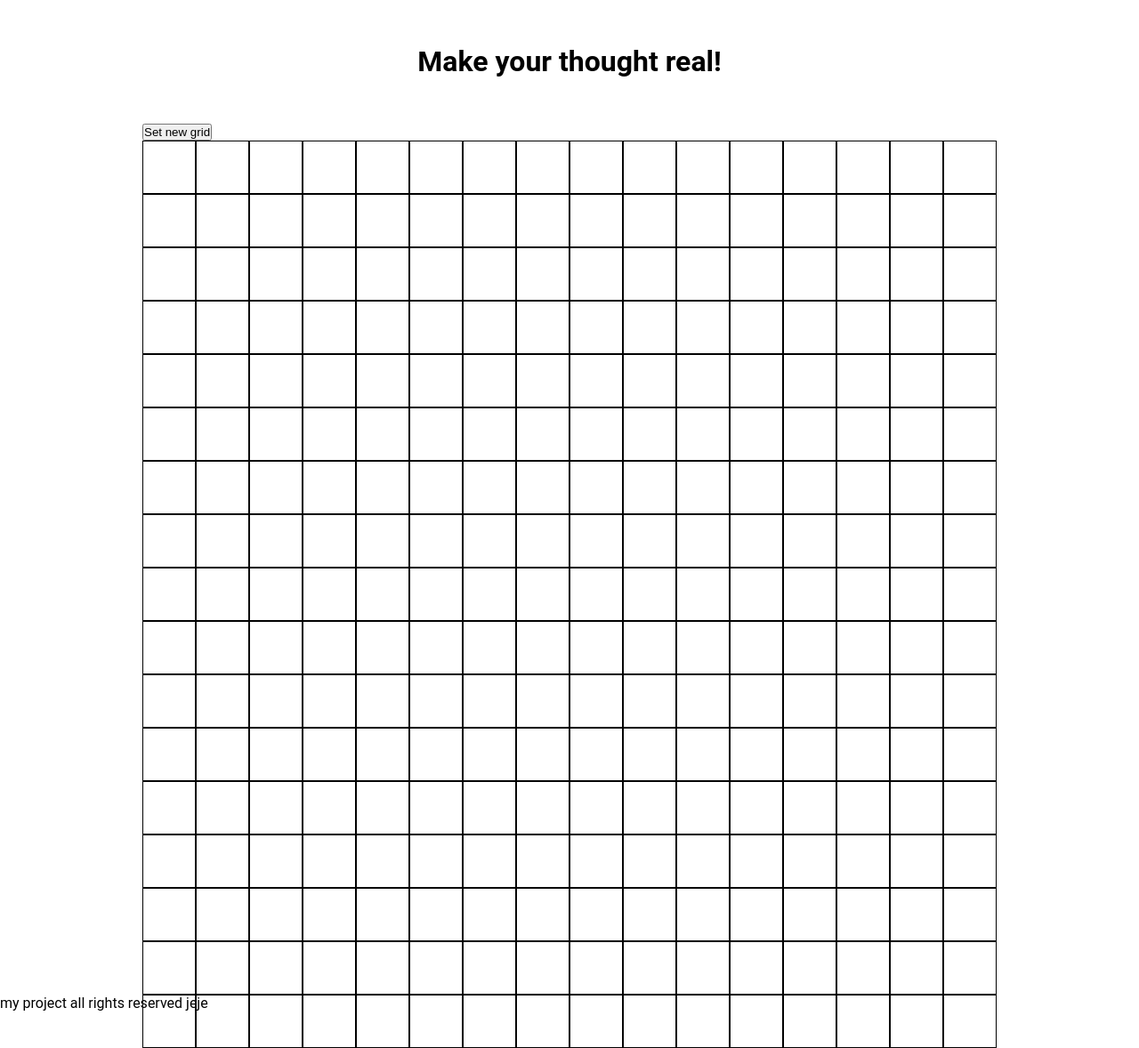
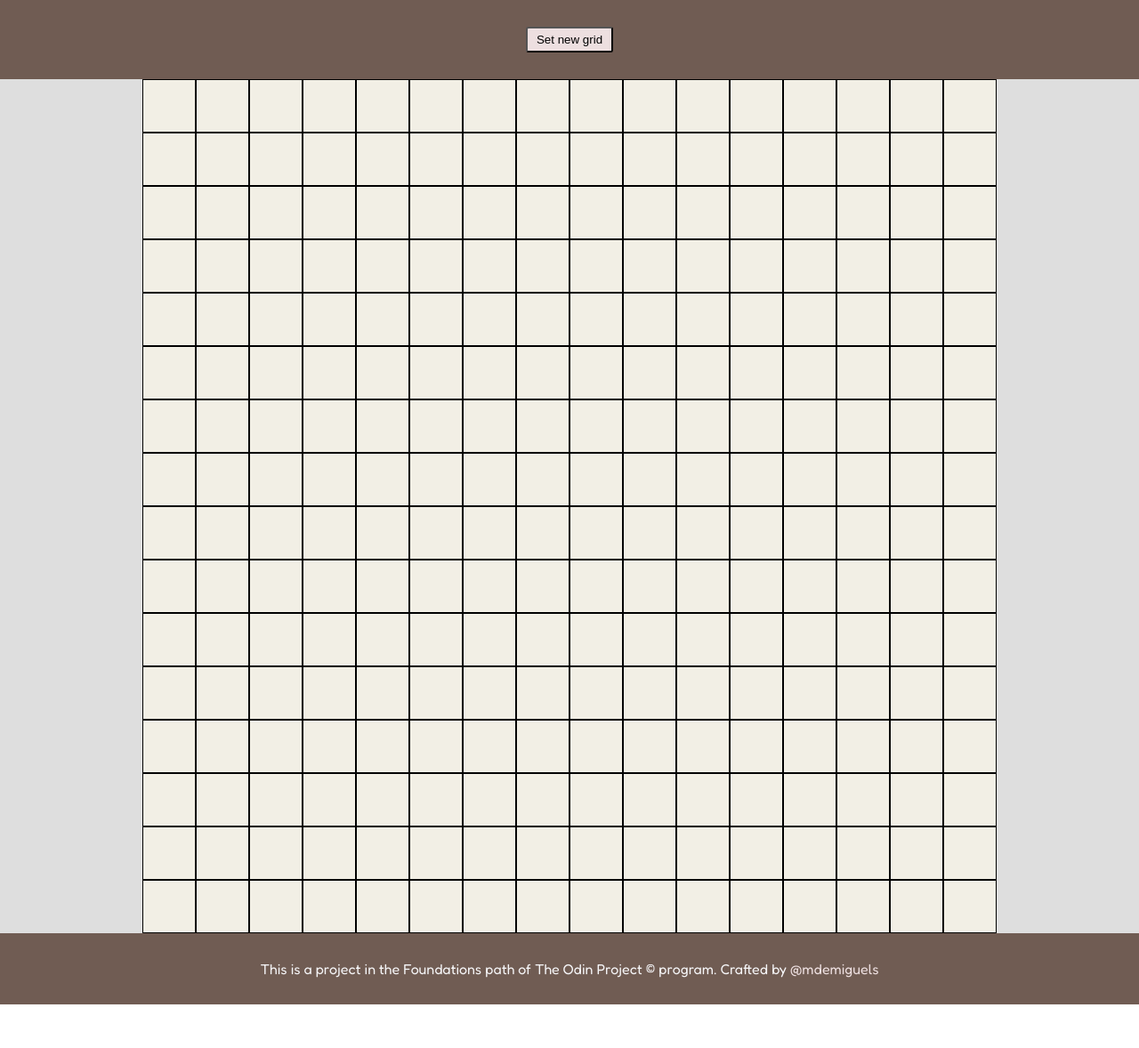
Before and after one commit to mdemiguels/odin-etch-a-sketch, a plain HTML site: page index.html in a window 1280 px wide. Shown: the whole page at 89% size. After the commit the page ends 1129 px from the top, so only its background shows below. Drawn offline with Linux system fonts and the light colour scheme.

Commit message:
add styles to the html (font and colors)

```diff
--- a/index.html
+++ b/index.html
@@ -8,19 +8,19 @@
     <title>Etch a sketch!</title>
 </head>
 <body>
-    <header>
-        <h1>Make your thought real!</h1>
-    </header>
 
-    <main>
+    <nav>
         <section class="options-container">
             <button>Set new grid</button>
         </section>
+    </nav>
+
+    <main>
         <section class="grid-container"></section>
     </main>
 
     <footer>
-        <p>my project all rights reserved jeje</p>
+        <p>This is a project in the Foundations path of The Odin Project &copy; program. Crafted by <a href="https://github.com/mdemiguels/">@mdemiguels</a></p>
     </footer>
 
 </body>
--- a/script.js
+++ b/script.js
@@ -2,20 +2,7 @@ const gridContainer = document.querySelector(".grid-container");
 let gridWidth = 16;
 let gridHeight = 16;
 
-for (let i = 0; i < gridWidth; i++) {
-    let pixelWidth = gridContainer.offsetWidth / gridWidth;
-    let pixelHeight = gridContainer.offsetWidth / gridHeight;
-
-    const divColumn = generatePixelDiv(pixelWidth, pixelHeight);
-    gridContainer.appendChild(divColumn);
-
-    for (let i = 0; i < gridHeight; i++) {
-
-        const divRow = generatePixelDiv(pixelWidth, pixelHeight);
-        gridContainer.appendChild(divRow);
-
-    }
-}
+generateGrid();
 
 document.addEventListener("DOMContentLoaded", () => {
     const pixelNodeList = document.querySelectorAll(".pixel");
@@ -42,6 +29,21 @@ document.addEventListener("DOMContentLoaded", () => {
     });
 });
 
+function generateGrid() {
+    let pixelWidth = gridContainer.offsetWidth / gridWidth;
+    let pixelHeight = gridContainer.offsetHeight / gridHeight;
+
+    for (let i = 0; i < gridWidth; i++) {
+        const divColumn = generatePixelDiv(pixelWidth, pixelHeight);
+        gridContainer.appendChild(divColumn);
+
+        for (let j = 0; j < gridHeight - 1; j++) {
+            const divRow = generatePixelDiv(pixelWidth, pixelHeight);
+            gridContainer.appendChild(divRow);
+        }
+    }
+}
+
 function generatePixelDiv(pixelWidth, pixelHeight) {
     const divPixel = document.createElement("DIV");
     divPixel.classList.add("pixel");
--- a/styles.css
+++ b/styles.css
@@ -1,6 +1,11 @@
+@import url('https://fonts.googleapis.com/css2?family=Fredoka&display=swap');
+
 :root {
-    --primary-bg-color: #FFF;
-    --secondary-bg-color: #000;
+    --primary-bg-color: #dedede;
+    --secondary-bg-color: #705C53;
+    --button-bg-color: #EDDFE0;
+    --sheet-bg-color: #F2EFE5;
+    --font-color: #F5F5F7;
 }
 
 * {
@@ -10,23 +15,44 @@
 }
 
 body {
-    font-family: 'Roboto', sans-serif;
+    font-family: "Fredoka", sans-serif;
     font-weight: 400;
     height: 100vh;
     display: flex;
     flex-direction: column;
+    color: var(--font-color)
 }
 
-header {
-    padding: 50px;
-    text-align: center;
+nav {
+    background-color: var(--secondary-bg-color);
+    padding: 30px;
+    display: flex;
+    justify-content: center;
+}
+
+.options-container>button {
+    background-color: var(--button-bg-color);
+    padding: 5px 10px;
+    border-radius: 3px;
 }
 
 main {
     flex: 1;
-    margin: 0 auto;
     display: flex;
-    flex-direction: column;
+    justify-content: center;
+    align-items: center;
+    background-color: var(--primary-bg-color);
+}
+
+footer {
+    background-color: var(--secondary-bg-color);
+    text-align: center;
+    padding: 30px;
+}
+
+a {
+    text-decoration: none;
+    color: var(--button-bg-color);
 }
 
 .grid-container {
@@ -35,6 +61,7 @@ main {
     display: flex;
     flex-wrap: wrap;
     flex-shrink: 0;
+    background-color: var(--sheet-bg-color);
 }
 
 .draw {
```
